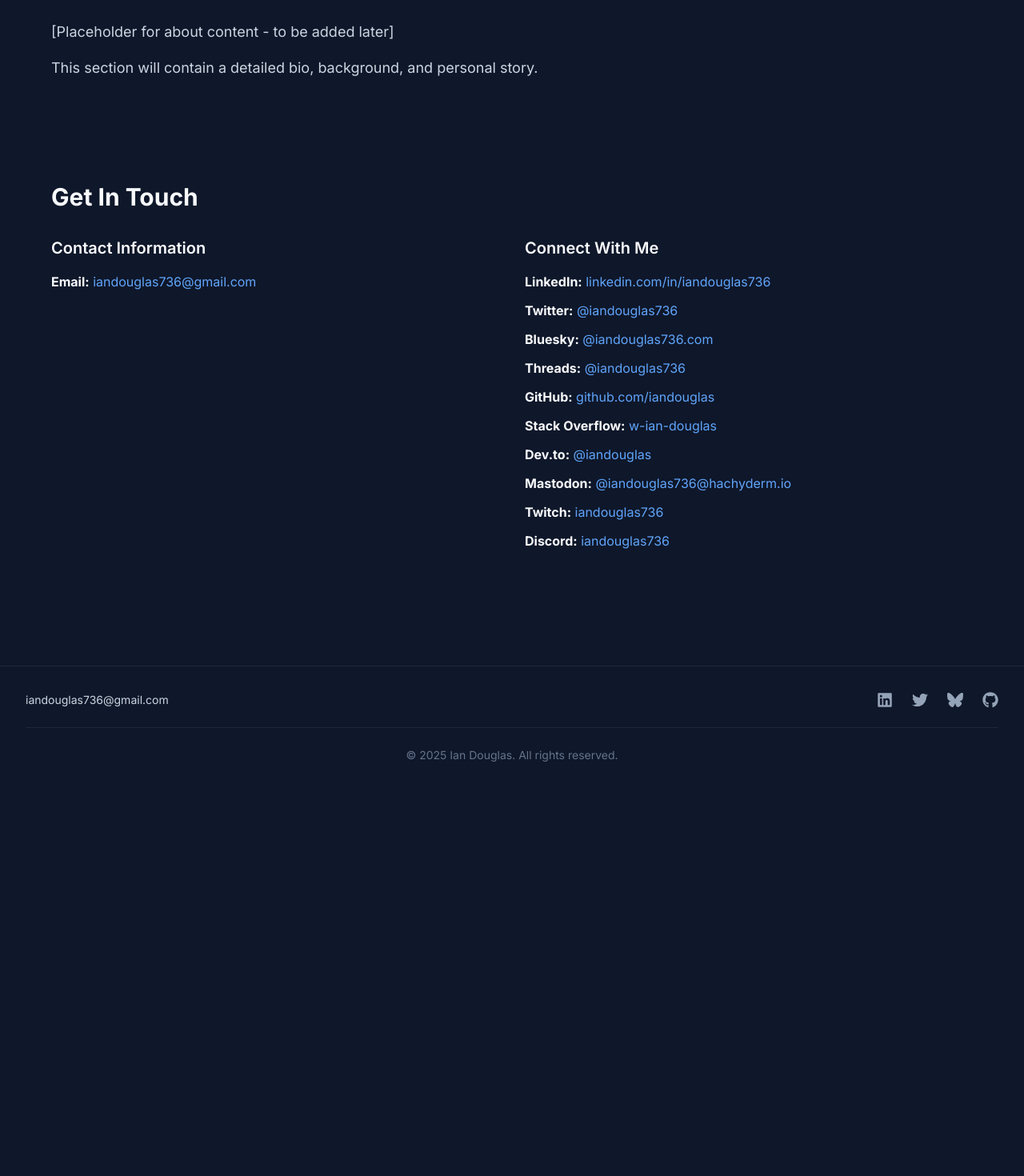
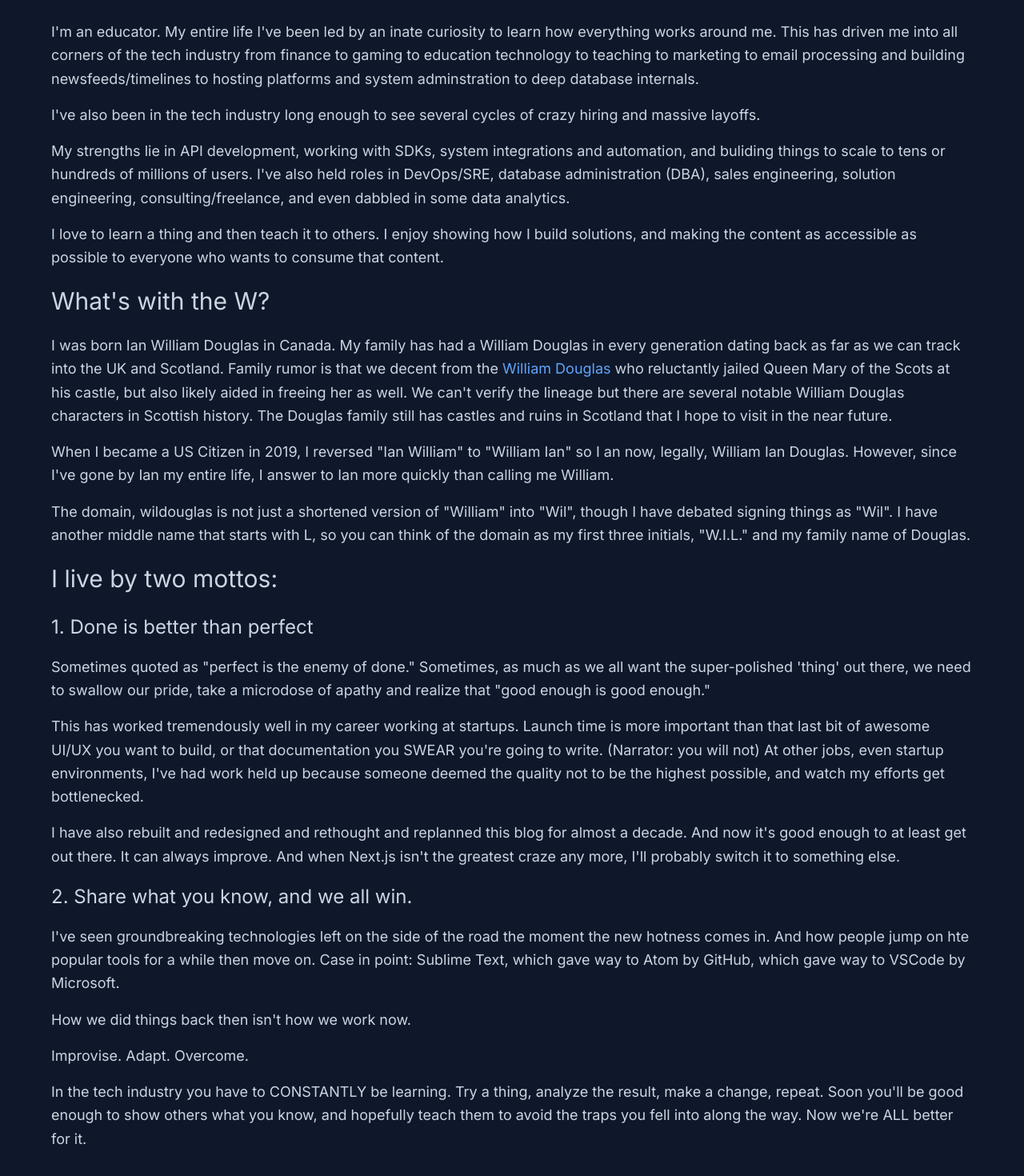
Before and after one commit to iandouglas/id736portfolio, a Next.js app: page / in a window 1280 px wide. Shown: the part 3740-5210 px from the top of the page at 80% size. Before the commit the page ends 4726 px from the top, so only its background shows below. Built offline with nearby package versions, Linux system fonts and the light colour scheme.

Commit message:
added bio

```diff
--- a/src/app/page.tsx
+++ b/src/app/page.tsx
@@ -136,10 +136,58 @@ export default function Home() {
           <h2 className="text-3xl font-bold text-foreground mb-6">About Me</h2>
           <div className="prose prose-invert max-w-none">
             <p className="text-secondary-300 text-lg leading-relaxed mb-4">
-              [Placeholder for about content - to be added later]
+              I&apos;m an educator. My entire life I&apos;ve been led by an inate curiosity to learn how everything works around me. This has driven me into all corners of the tech industry from finance to gaming to education technology to teaching to marketing to email processing and building newsfeeds/timelines to hosting platforms and system adminstration to deep database internals.
             </p>
-            <p className="text-secondary-300 text-lg leading-relaxed">
-              This section will contain a detailed bio, background, and personal story.
+            <p className="text-secondary-300 text-lg leading-relaxed mb-4">
+I&apos;ve also been in the tech industry long enough to see several cycles of crazy hiring and massive layoffs.
+            </p>
+            <p className="text-secondary-300 text-lg leading-relaxed mb-4">
+My strengths lie in API development, working with SDKs, system integrations and automation, and buliding things to scale to tens or hundreds of millions of users. I&apos;ve also held roles in DevOps/SRE, database administration (DBA), sales engineering, solution engineering, consulting/freelance, and even dabbled in some data analytics.
+            </p>
+            <p className="text-secondary-300 text-lg leading-relaxed mb-4">
+I love to learn a thing and then teach it to others. I enjoy showing how I build solutions, and making the content as accessible as possible to everyone who wants to consume that content.
+            </p>
+            <p className="text-secondary-300 text-3xl leading-relaxed mb-4">
+What&apos;s with the W?
+            </p>
+            <p className="text-secondary-300 text-lg leading-relaxed mb-4">
+I was born Ian William Douglas in Canada. My family has had a William Douglas in every generation dating back as far as we can track into the UK and Scotland. Family rumor is that we decent from the <a href="https://en.wikipedia.org/wiki/William_Douglas,_6th_Earl_of_Morton" target="new" className="text-primary-400 hover:text-primary-300 transition-colors duration-200">William Douglas</a> who reluctantly jailed Queen Mary of the Scots at his castle, but also likely aided in freeing her as well. We can&apos;t verify the lineage but there are several notable William Douglas characters in Scottish history. The Douglas family still has castles and ruins in Scotland that I hope to visit in the near future.
+            </p>
+            <p className="text-secondary-300 text-lg leading-relaxed mb-4">
+When I became a US Citizen in 2019, I reversed &quot;Ian William&quot; to &quot;William Ian&quot; so I an now, legally, William Ian Douglas. However, since I&apos;ve gone by Ian my entire life, I answer to Ian more quickly than calling me William.
+            </p>
+            <p className="text-secondary-300 text-lg leading-relaxed mb-4">
+The domain, wildouglas is not just a shortened version of &quot;William&quot; into &quot;Wil&quot;, though I have debated signing things as &quot;Wil&quot;. I have another middle name that starts with L, so you can think of the domain as my first three initials, &quot;W.I.L.&quot; and my family name of Douglas.
+            </p>
+            <p className="text-secondary-300 text-3xl leading-relaxed mb-4">
+I live by two mottos:
+            </p>
+            <p className="text-secondary-300 text-2xl leading-relaxed mb-4">
+1. Done is better than perfect
+            </p>
+            <p className="text-secondary-300 text-lg leading-relaxed mb-4">
+Sometimes quoted as &quot;perfect is the enemy of done.&quot; Sometimes, as much as we all want the super-polished &apos;thing&apos; out there, we need to swallow our pride, take a microdose of apathy and realize that &quot;good enough is good enough.&quot;
+            </p>
+            <p className="text-secondary-300 text-lg leading-relaxed mb-4">
+This has worked tremendously well in my career working at startups. Launch time is more important than that last bit of awesome UI/UX you want to build, or that documentation you SWEAR you&apos;re going to write. (Narrator: you will not) At other jobs, even startup environments, I&apos;ve had work held up because someone deemed the quality not to be the highest possible, and watch my efforts get bottlenecked.
+            </p>
+            <p className="text-secondary-300 text-lg leading-relaxed mb-4">
+I have also rebuilt and redesigned and rethought and replanned this blog for almost a decade. And now it&apos;s good enough to at least get out there. It can always improve. And when Next.js isn&apos;t the greatest craze any more, I&apos;ll probably switch it to something else.
+            </p>
+            <p className="text-secondary-300 text-2xl leading-relaxed mb-4">
+2. Share what you know, and we all win.
+            </p>
+            <p className="text-secondary-300 text-lg leading-relaxed mb-4">
+I&apos;ve seen groundbreaking technologies left on the side of the road the moment the new hotness comes in. And how people jump on hte popular tools for a while then move on. Case in point: Sublime Text, which gave way to Atom by GitHub, which gave way to VSCode by Microsoft.
+            </p>
+            <p className="text-secondary-300 text-lg leading-relaxed mb-4">
+How we did things back then isn&apos;t how we work now.
+            </p>
+            <p className="text-secondary-300 text-lg leading-relaxed mb-4">
+Improvise. Adapt. Overcome.
+            </p>
+            <p className="text-secondary-300 text-lg leading-relaxed mb-4">
+In the tech industry you have to CONSTANTLY be learning. Try a thing, analyze the result, make a change, repeat. Soon you&apos;ll be good enough to show others what you know, and hopefully teach them to avoid the traps you fell into along the way. Now we&apos;re ALL better for it.
             </p>
           </div>
         </section>
```
